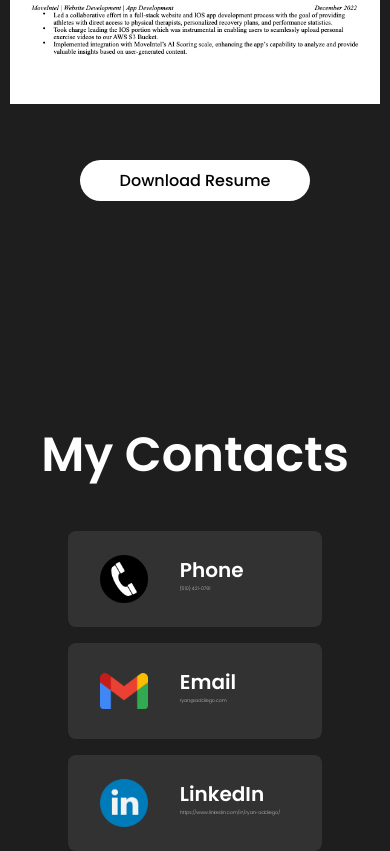
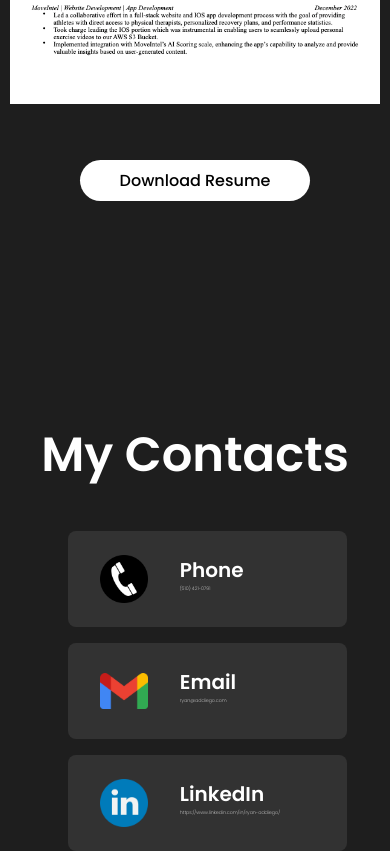
Before and after one commit to raddiego24/portfolio-website, a React (Create React App) app: page / in a window 390 px wide. Shown: the part 4469-5320 px from the top of the page. Built offline with nearby package versions, Linux system fonts and the light colour scheme.

Commit message:
for mobile testing

```diff
--- a/src/components/Contact/contact.css
+++ b/src/components/Contact/contact.css
@@ -38,6 +38,7 @@
     width: 100vw;
     max-width: 80%;
     text-align: left;
+    color: white;
 }
 
 .contactBar {
@@ -46,6 +47,7 @@
     padding: 1.5rem 2rem;
     border-radius: 0.5rem;
     background: rgb(50, 50, 50);
+    width: 71.5vw;
 }
 
 .contactBarImg {
```
